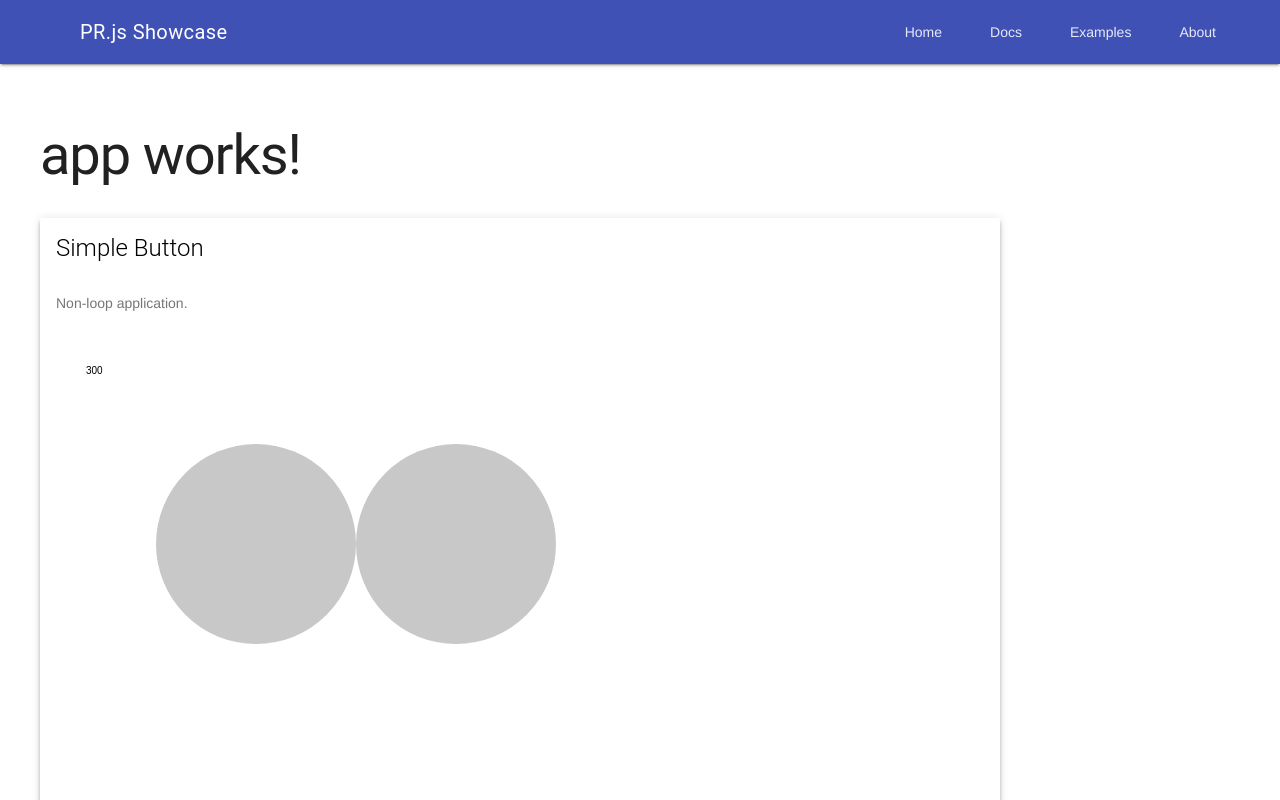
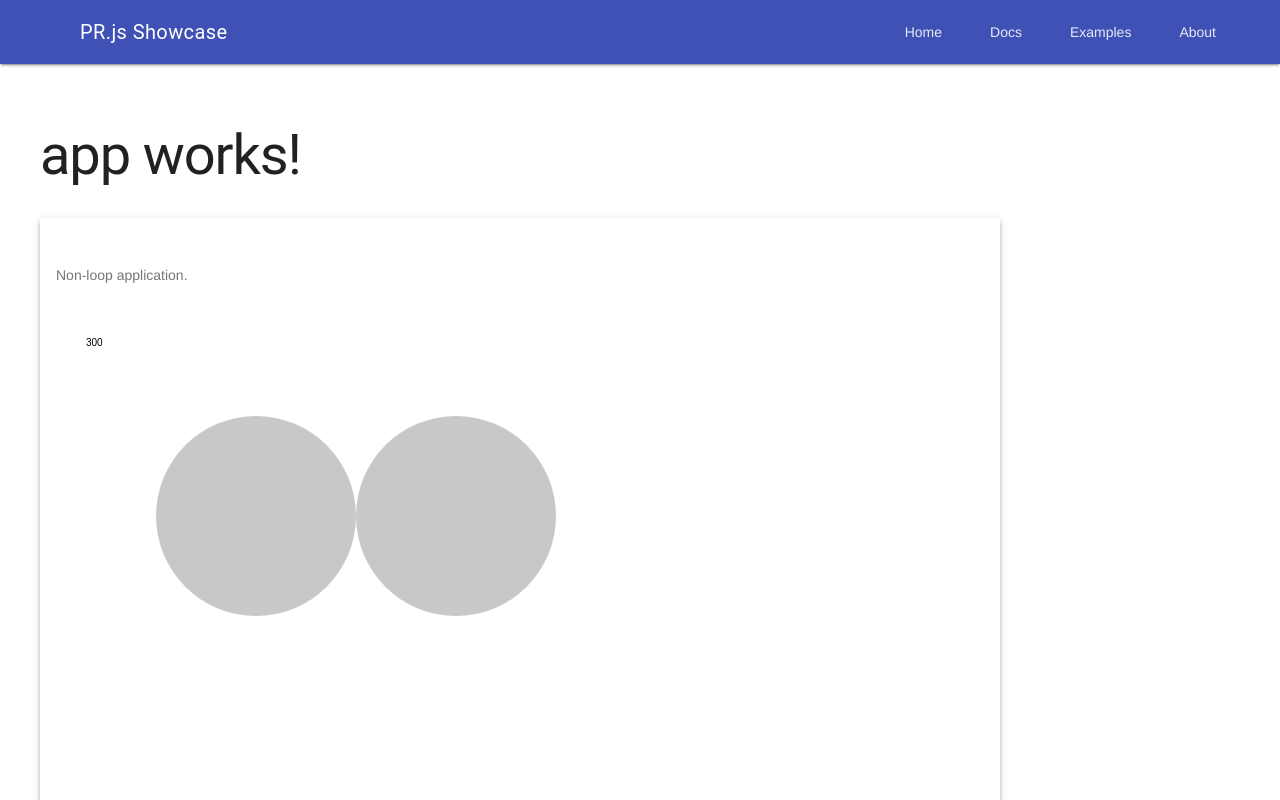
Before and after one commit to luanshixia/PR.js, an Angular app in the folder v2_ng/: page / in a window 1280 px wide. Built offline with nearby package versions, Linux system fonts and the light colour scheme.

Commit message:
Fixed an issue that 'title' causes tool tip to show up

```diff
--- a/v2_ng/src/app/app.component.html
+++ b/v2_ng/src/app/app.component.html
@@ -31,11 +31,11 @@
         {{title}}
       </h1>
 
-      <pr-app title="Simple Button" description="Non-loop application." canvasWidth="800" canvasHeight="600" example="button"
+      <pr-app caption="Simple Button" description="Non-loop application." canvasWidth="800" canvasHeight="600" example="button"
         loop="false"></pr-app>
-      <pr-app title="Bubbles" description="Loop application." canvasWidth="400" canvasHeight="400" example="bubbles"
+      <pr-app caption="Bubbles" description="Loop application." canvasWidth="400" canvasHeight="400" example="bubbles"
         loop="true"></pr-app>
-      <pr-app title="Chain" description="Loop application." canvasWidth="640" canvasHeight="360" example="chain"
+      <pr-app caption="Chain" description="Loop application." canvasWidth="640" canvasHeight="360" example="chain"
         loop="true"></pr-app>
 
     </div>
--- a/v2_ng/src/app/pr-app/pr-app.component.ts
+++ b/v2_ng/src/app/pr-app/pr-app.component.ts
@@ -9,7 +9,7 @@ import Examples from '../../pr-js/examples/index';
 })
 export class PrAppComponent implements OnInit {
 
-  @Input() title: string;
+  @Input() caption: string;
   @Input() description: string;
   @Input() canvasWidth: number;
   @Input() canvasHeight: number;
```
